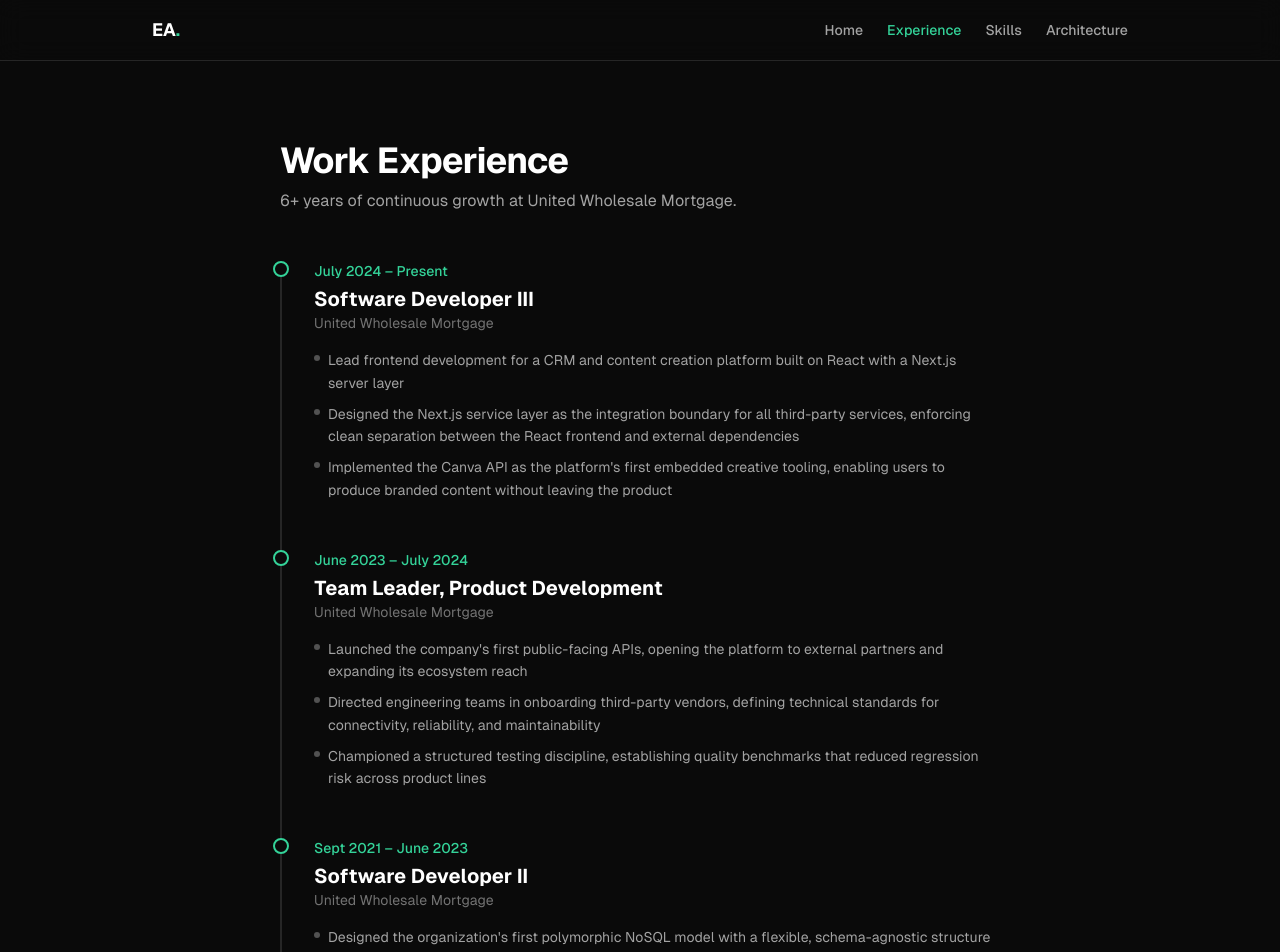
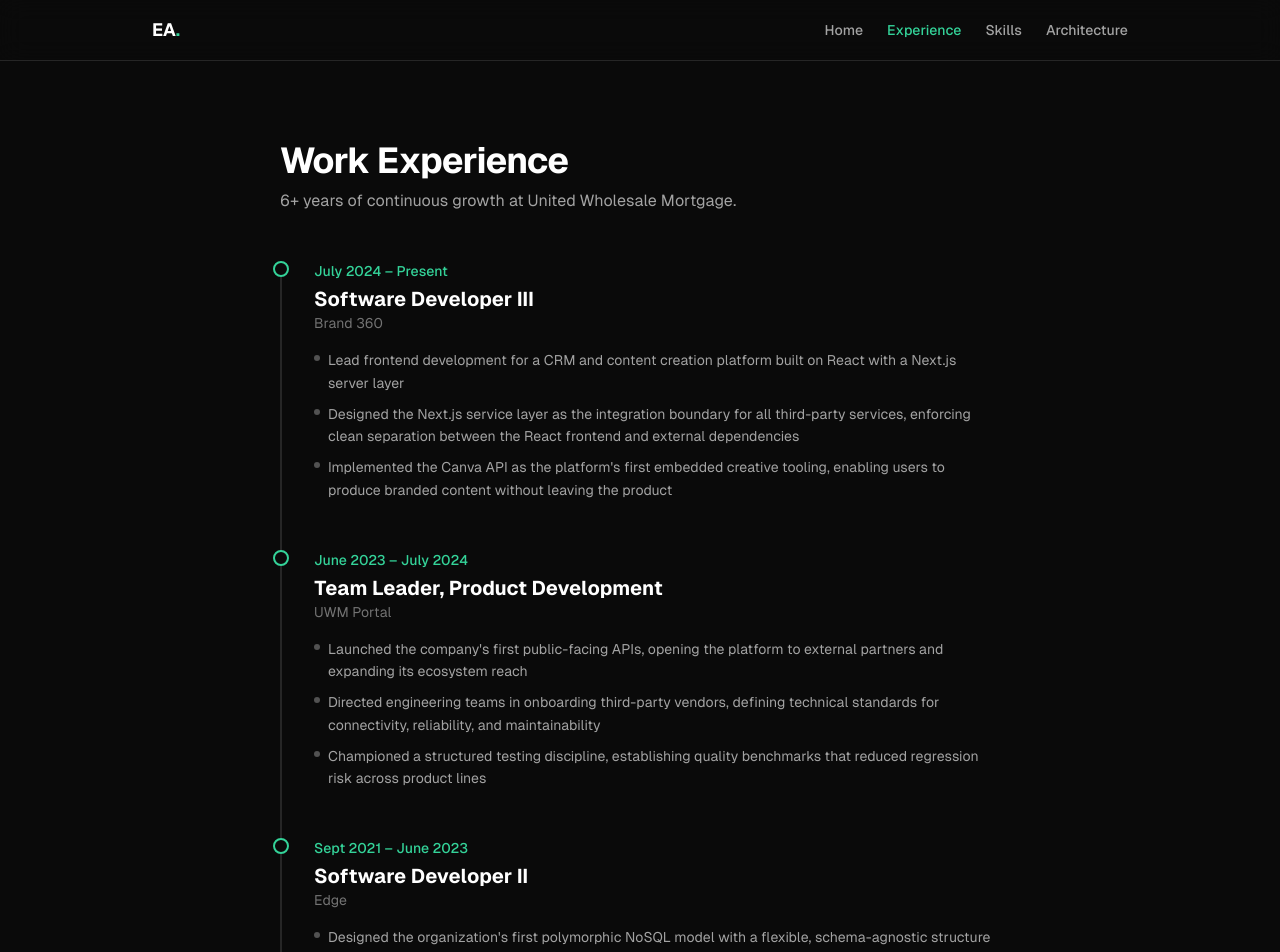
Before and after one commit to abramsed/edward-abrams-portfolio, a Next.js app: page /experience in a window 1280 px wide. Shown: the top 952 px of the page. Built offline with nearby package versions, Linux system fonts and the light colour scheme.

Commit message:
update company to product

```diff
--- a/src/app/components/TimelineItem.tsx
+++ b/src/app/components/TimelineItem.tsx
@@ -2,7 +2,7 @@ import { Experience } from "@/data/resume";
 
 export default function TimelineItem({
   title,
-  company,
+  product,
   period,
   bullets,
 }: Experience) {
@@ -13,7 +13,7 @@ export default function TimelineItem({
 
       <p className="text-sm font-medium text-emerald-400">{period}</p>
       <h3 className="mt-1 text-xl font-bold text-white">{title}</h3>
-      <p className="text-sm text-neutral-500">{company}</p>
+      <p className="text-sm text-neutral-500">{product}</p>
 
       <ul className="mt-4 space-y-2">
         {bullets.map((b, i) => (
--- a/src/data/resume.ts
+++ b/src/data/resume.ts
@@ -10,7 +10,7 @@ export const personalInfo = {
 
 export interface Experience {
   title: string;
-  company: string;
+  product: string;
   period: string;
   bullets: string[];
 }
@@ -18,7 +18,7 @@ export interface Experience {
 export const experiences: Experience[] = [
   {
     title: "Software Developer III",
-    company: "United Wholesale Mortgage",
+    product: "Brand 360",
     period: "July 2024 – Present",
     bullets: [
       "Lead frontend development for a CRM and content creation platform built on React with a Next.js server layer",
@@ -28,7 +28,7 @@ export const experiences: Experience[] = [
   },
   {
     title: "Team Leader, Product Development",
-    company: "United Wholesale Mortgage",
+    product: "UWM Portal",
     period: "June 2023 – July 2024",
     bullets: [
       "Launched the company's first public-facing APIs, opening the platform to external partners and expanding its ecosystem reach",
@@ -38,7 +38,7 @@ export const experiences: Experience[] = [
   },
   {
     title: "Software Developer II",
-    company: "United Wholesale Mortgage",
+    product: "Edge",
     period: "Sept 2021 – June 2023",
     bullets: [
       "Designed the organization's first polymorphic NoSQL model with a flexible, schema-agnostic structure",
@@ -48,7 +48,7 @@ export const experiences: Experience[] = [
   },
   {
     title: "Trainee → Software Developer I",
-    company: "United Wholesale Mortgage",
+    product: "Bolt",
     period: "Sept 2019 – Sept 2021",
     bullets: [
       "Earned MVP recognition during the developer training program for peer mentorship and technical contributions",
```
